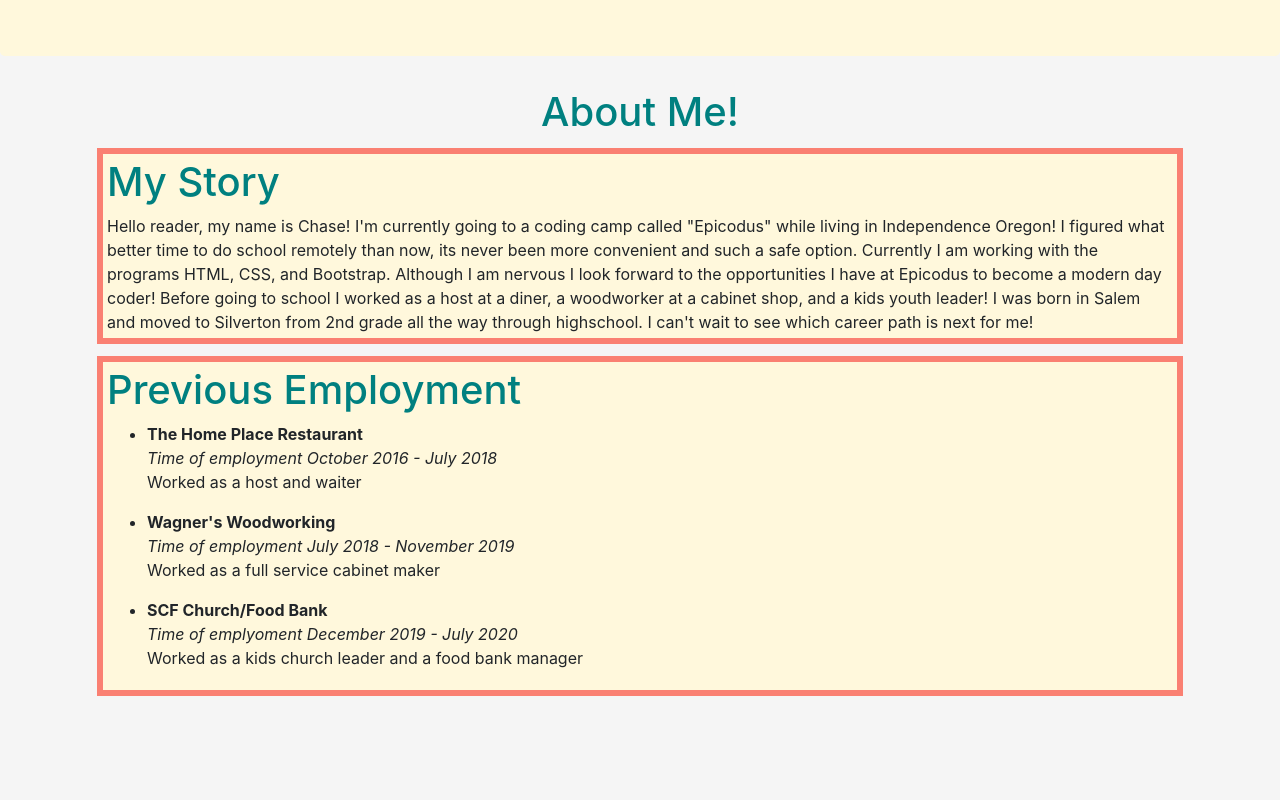
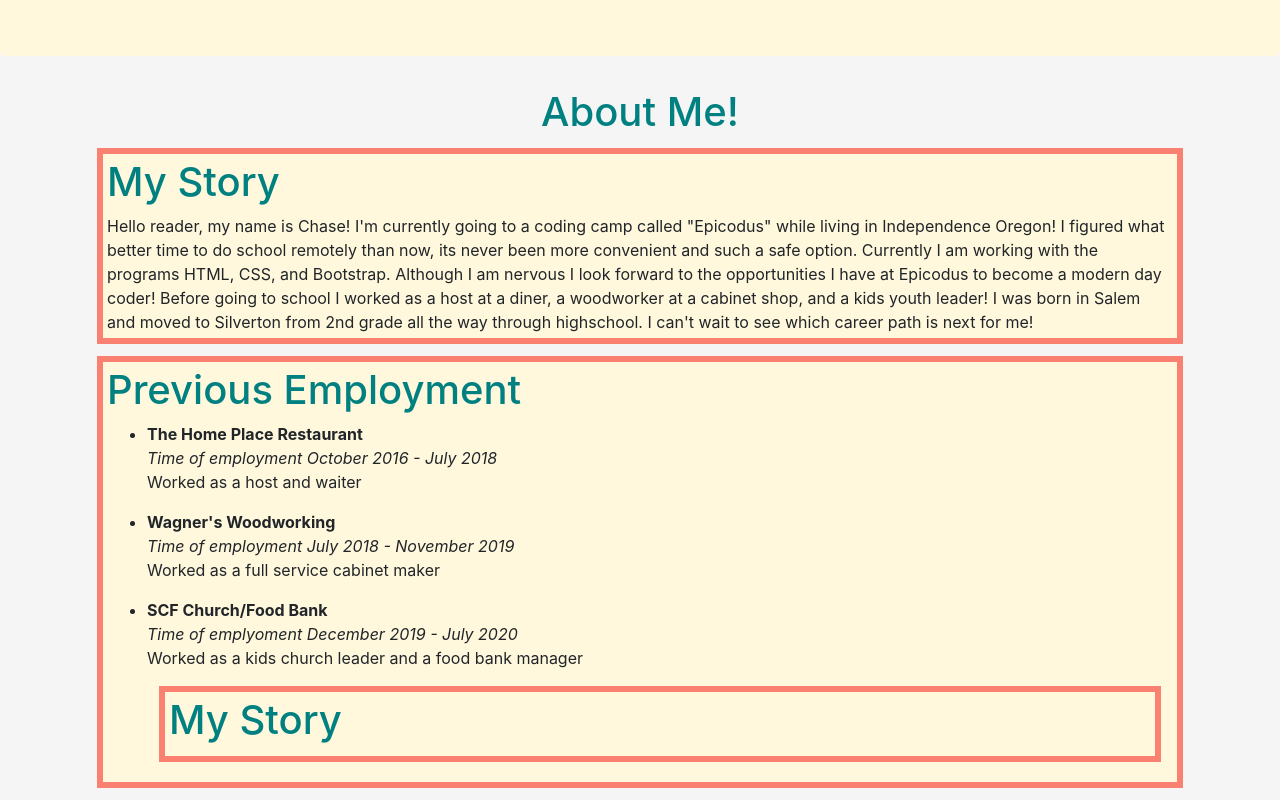
Before and after one commit to Chaseswendsen/portfolio, a plain HTML site: page index.html in a window 1280 px wide. Shown: the part 1209-2009 px from the top of the page. Before the commit the page ends 1917 px from the top, so only its background shows below. Drawn offline with Linux system fonts and the light colour scheme.

```diff
--- a/index.html
+++ b/index.html
@@ -59,6 +59,11 @@
             <em>Time of emplyoment December 2019 - July 2020</em>
             <p>Worked as a kids church leader and a food bank manager</p>
 
+     <div class="am">
+      <h1 class="story">My Story</h1>
+
+      </div>
+
 
 
 
```
